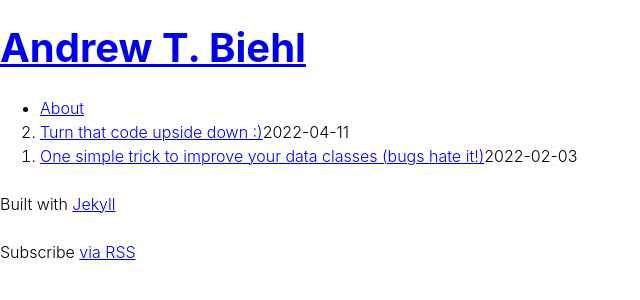
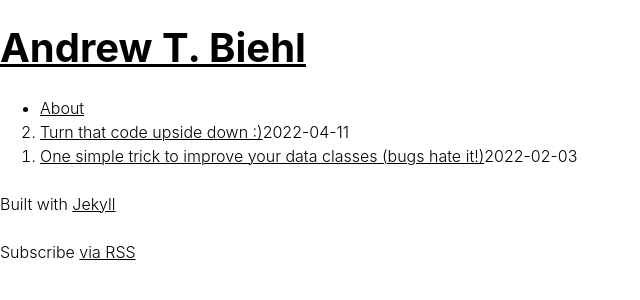
Before and after one commit to andrewtbiehl/andrewtbiehl.com, a Jekyll site: the page built from index.md, in a window 1280 px wide. Shown: the top 300 px of the page, without its empty margins (0-640 px from the left). Built offline with Jekyll 4.4.1, drawn with Linux system fonts in a browser that asks for light colours.

Commit message:
Configure hyperlink colors

```diff
--- a/_sass/_base.scss
+++ b/_sass/_base.scss
@@ -88,6 +88,13 @@ main header > * {
 }
 
 // General style preferences
+a {
+  color: black;
+
+  &:hover {
+    color: dimgray;
+  }
+}
 strong {
   font-weight: 600;
 }
```
